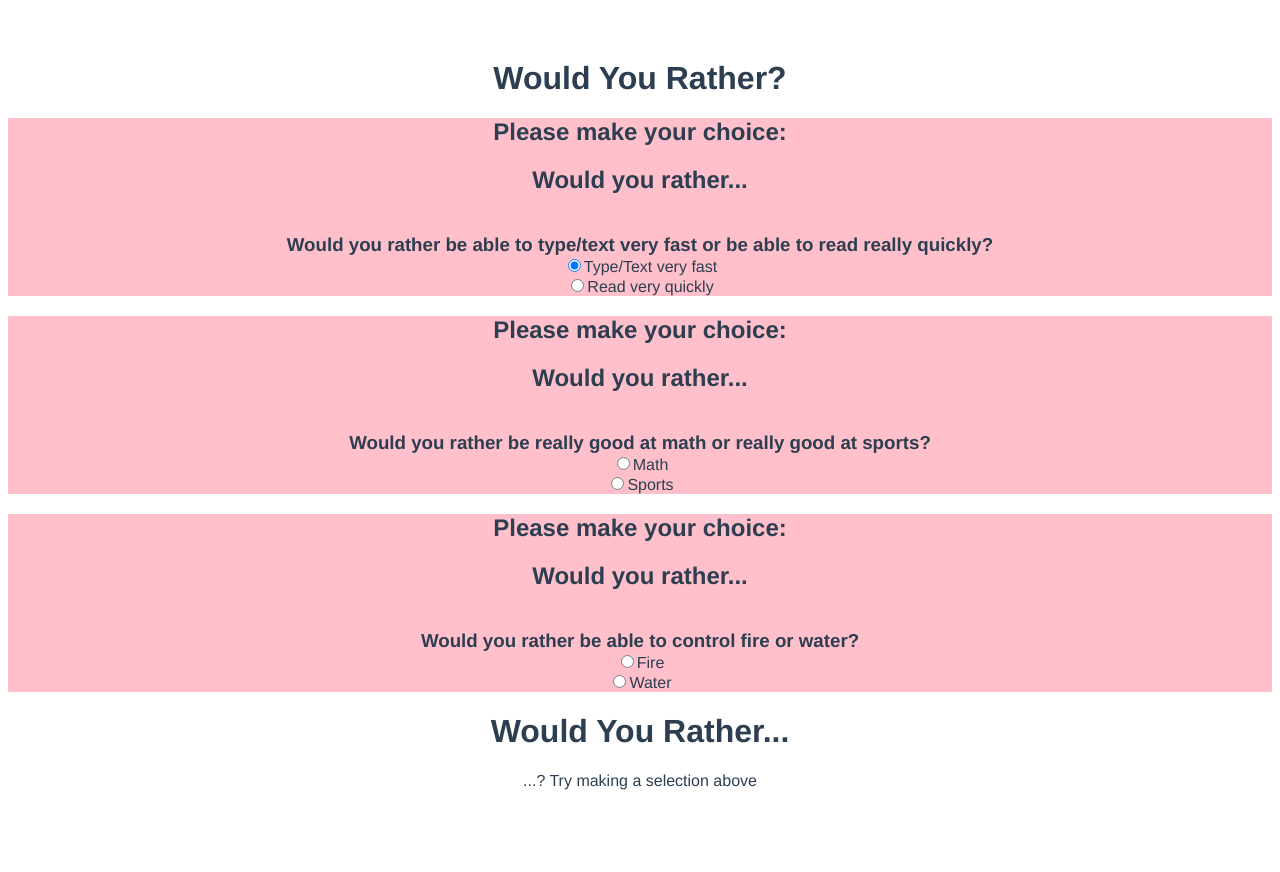
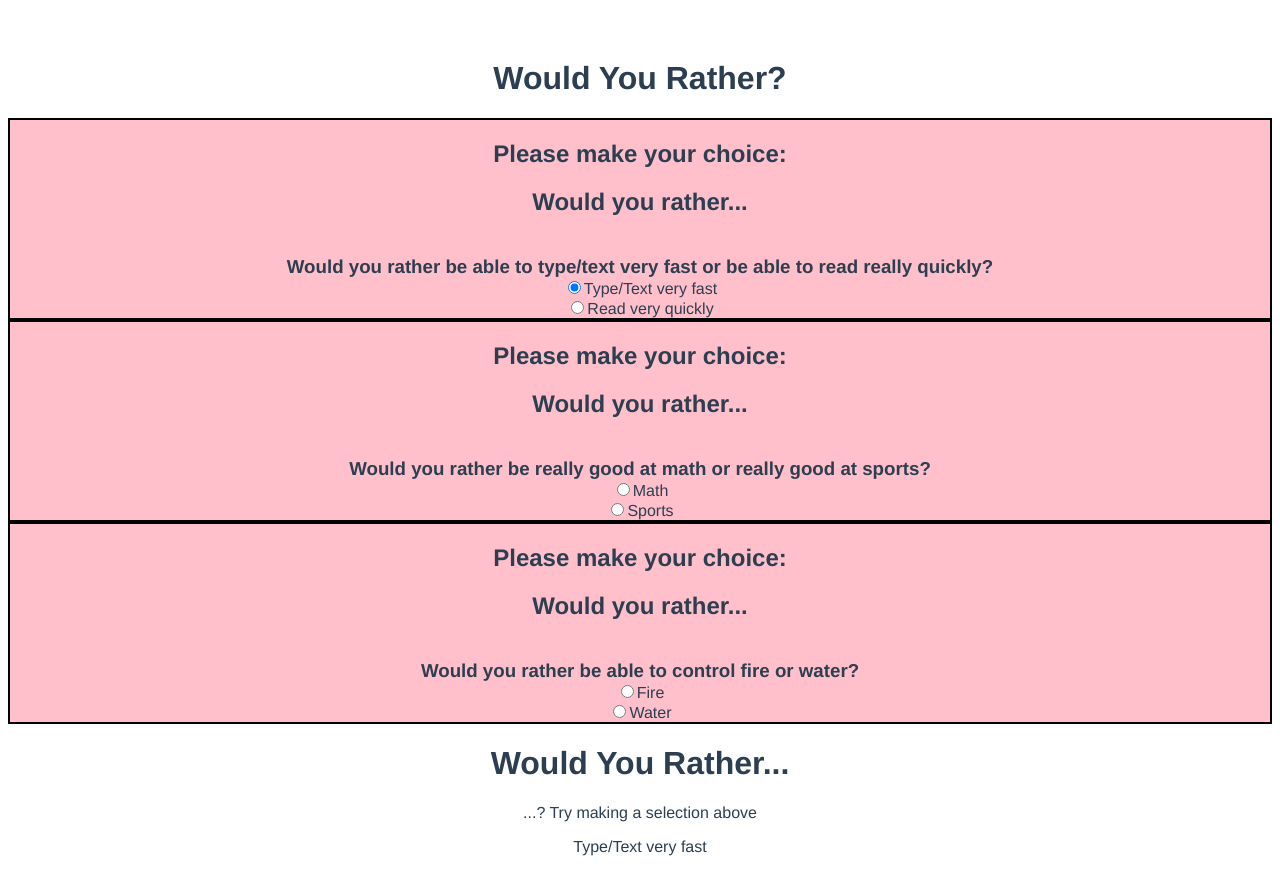
Before and after one commit to GorbulasDev/would-you-rather-questions, a Vue app: page / in a window 1280 px wide. Both pictures are taken after a click on the radio button 574 px from the left and 265 px from the top of the page. Before the commit the page ends 806 px from the top, so only its background shows below. Built offline with nearby package versions, Linux system fonts and the light colour scheme.

Commit message:
Fixed issues with selected choice not properly displaying on the screen.

```diff
--- a/src/App.vue
+++ b/src/App.vue
@@ -8,20 +8,19 @@
     v-for="question in questions"
     v-bind:question="question.question"
     v-bind:key="question.id"
-
     v-bind:answer1="question.answer1"
     v-bind:answer2="question.answer2"
+    v-on:answer-changed="answerChanged"
+    v-bind:id="question.id">
 
-    v-on:answer-changed="answerChanged"
-
-    v-bind:id="question.id">
   </would-you-rather-question>
 
   <h1>Would You Rather...</h1>
   <p>...? Try making a selection above</p>
 
   <!-- Placeholder that displays what the user selected as the option -->
-  <div v-for="question in questions">
+  <div id="choice" v-for="selectedChoice in selectedAnswers">
+    <p>{{ selectedChoice }}</p>
   </div>
 
 </div>
@@ -59,8 +58,6 @@ export default {
         answer2: 'Water'
       }],
 
-      userSelectionMessage: '',
-
       // Array to contain our stored values.
       selectedAnswers: []
     }
@@ -68,8 +65,7 @@ export default {
   methods: {
     // Accept the Child's object payload.
     answerChanged(choice, id) {
-      this.selectedAnswers.push(choice)
-      console.log(choice, id)
+      this.selectedAnswers[id] = choice
     }
   }
 }
--- a/src/components/WouldYouRatherQuestion.vue
+++ b/src/components/WouldYouRatherQuestion.vue
@@ -65,5 +65,6 @@ a {
 
 .wryQuestion {
   background: pink;
+  border: 2px solid black;
 }
 </style>
```
